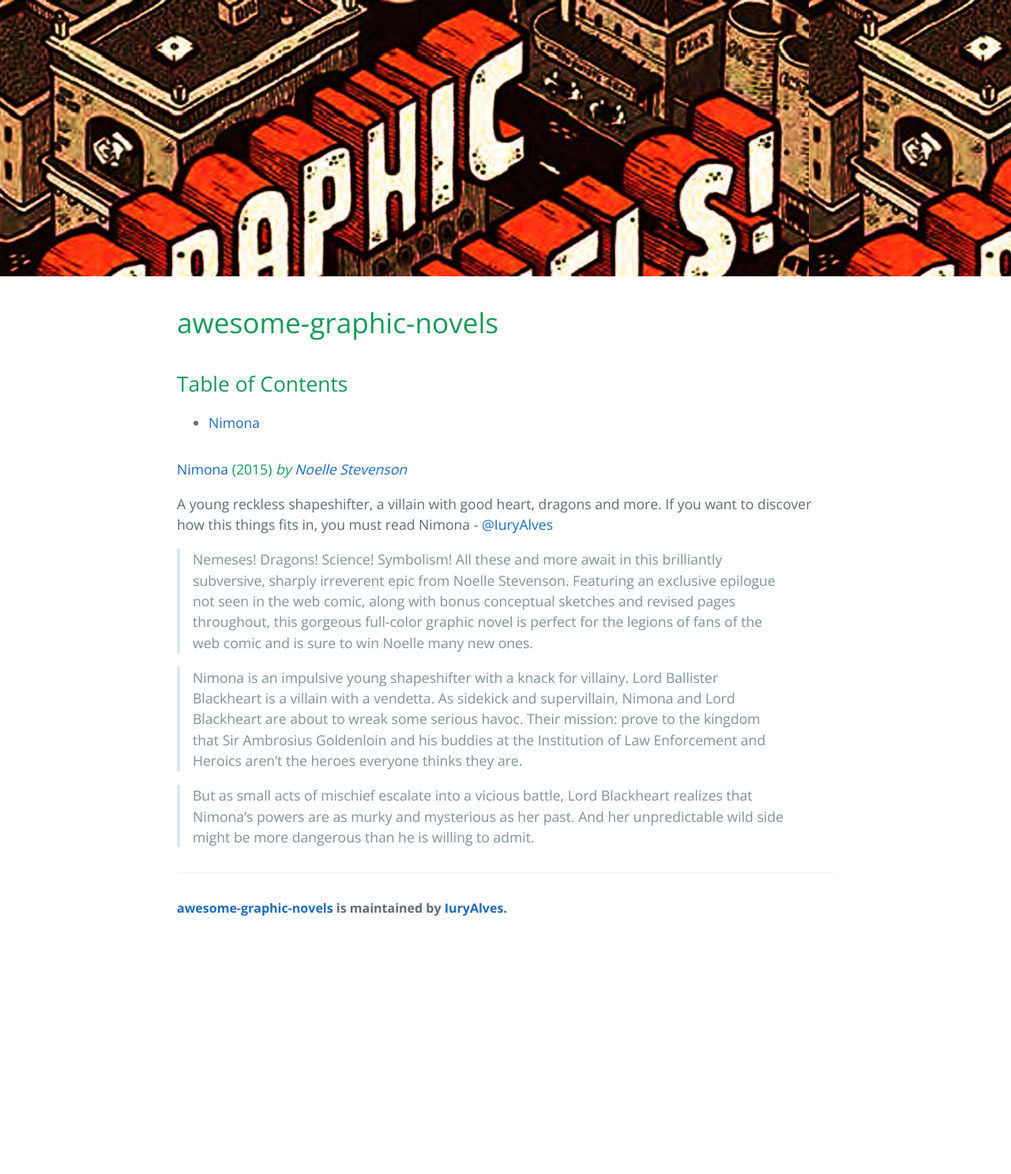
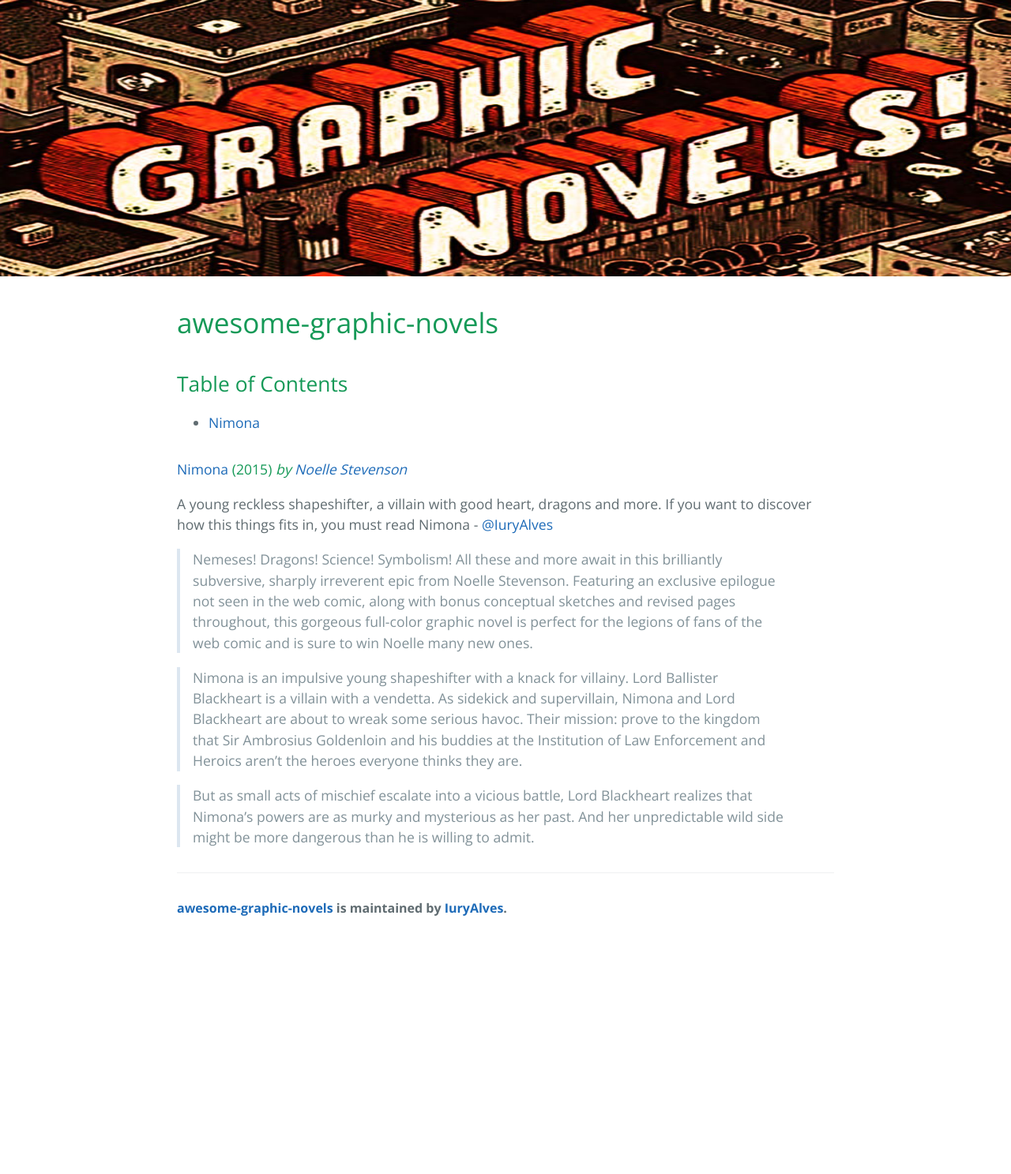
Before and after one commit to IuryAlves/awesome-graphic-novels, a Jekyll site: the page built from README.md, in a window 1280 px wide. Shown: the whole page at 79% size. Built offline with Jekyll 4.4.1, drawn with Linux system fonts in a browser that asks for light colours; our own code applies the rules of GitHub Pages for plain Markdown files.

Commit message:
adding background-repeat: round on main image

```diff
--- a/_sass/jekyll-theme-cayman.scss
+++ b/_sass/jekyll-theme-cayman.scss
@@ -89,6 +89,7 @@ a {
 }
 
 .page-header {
+  background-repeat: round;
   background-image: url('https://raw.githubusercontent.com/IuryAlves/awesome-graphic-novels/master/assets/static/graphic-novels.png');
 
   @include large {
```
